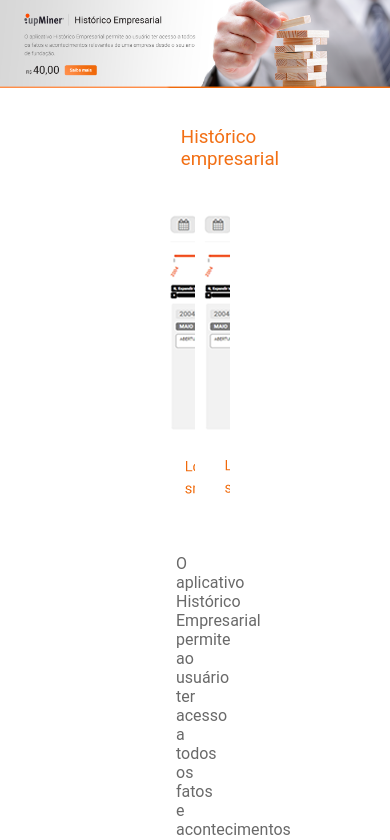
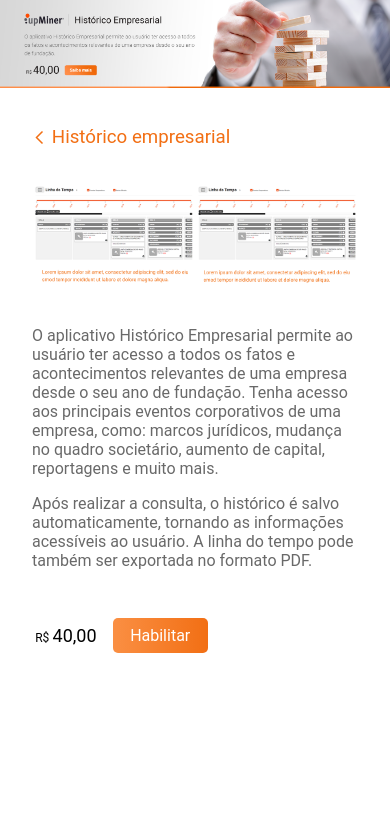
Before and after one commit to devjef/teste-front-end-uplexis, a React (Create React App) app: page /saiba-mais in a window 390 px wide. Shown: the top 840 px of the page. Built offline with nearby package versions, Linux system fonts and the light colour scheme.

Commit message:
carousel responsivo

```diff
--- a/src/assets/scss/style.scss
+++ b/src/assets/scss/style.scss
@@ -10,5 +10,5 @@
 @import '../../components/MoreInfo/style.scss';
 
 .container {
-    margin: 0 10rem;
+    margin: 0 1rem;
 };
--- a/src/components/ImageCarousel/ImageCarousel.js
+++ b/src/components/ImageCarousel/ImageCarousel.js
@@ -1,5 +1,5 @@
 import React from 'react';
-import { CarouselProvider, Slider, Slide, ButtonBack, ButtonNext } from 'pure-react-carousel';
+import { CarouselProvider, Slider, Slide } from 'pure-react-carousel';
 import 'pure-react-carousel/dist/react-carousel.es.css';
 import img1 from '../../assets/img/in-1.png';
 import img2 from '../../assets/img/in-2.png';
@@ -7,21 +7,20 @@ import img2 from '../../assets/img/in-2.png';
 function ImageCarousel() {
 
     return (
-        <div className="carousel-image">
-            <CarouselProvider isIntrinsicHeight={true}
-                naturalSlideHeight={30}
-                totalSlides={4}
-                isPlaying={true}
-                visibleSlides={2}
-                playDirection={'forward'}
-                interval={2000}
+        <div className="carousel">
+            <CarouselProvider
+            visibleSlides={2}
+            totalSlides={4}
+            naturalSlideWidth={400}
+            isIntrinsicHeight={true}
+            currentSlide={0}
+            isPlaying
                 >
-
                 <Slider>
-                    <Slide index={0}><img src={img1} alt="Imagem carrousel" /></Slide>
-                    <Slide index={1}><img src={img2} alt="Imagem carrousel" /></Slide>
-                    <Slide index={2}><img src={img1} alt="Imagem carrousel" /></Slide>
-                    <Slide index={3}><img src={img2} alt="Imagem carrousel" /></Slide>
+                    <Slide index={0}><img className="carousel__img" src={img1} alt="Imagem carrousel" /></Slide>
+                    <Slide index={1}><img className="carousel__img" src={img2} alt="Imagem carrousel" /></Slide>
+                    <Slide index={2}><img className="carousel__img" src={img1} alt="Imagem carrousel" /></Slide>
+                    <Slide index={3}><img className="carousel__img" src={img2} alt="Imagem carrousel" /></Slide>
                 </Slider>
             </CarouselProvider>
         </div>
--- a/src/components/ImageCarousel/style.scss
+++ b/src/components/ImageCarousel/style.scss
@@ -0,0 +1,7 @@
+.carousel {
+    padding: 0 0.5rem;
+
+    .carousel__img {
+        width: 100%;
+    }
+}
```
Also changed, not shown: 2 other files (tests, documents, lock files or other folders).
